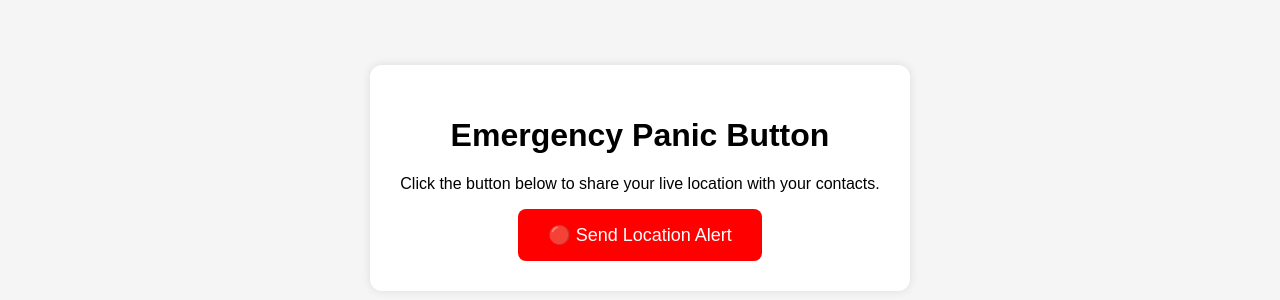
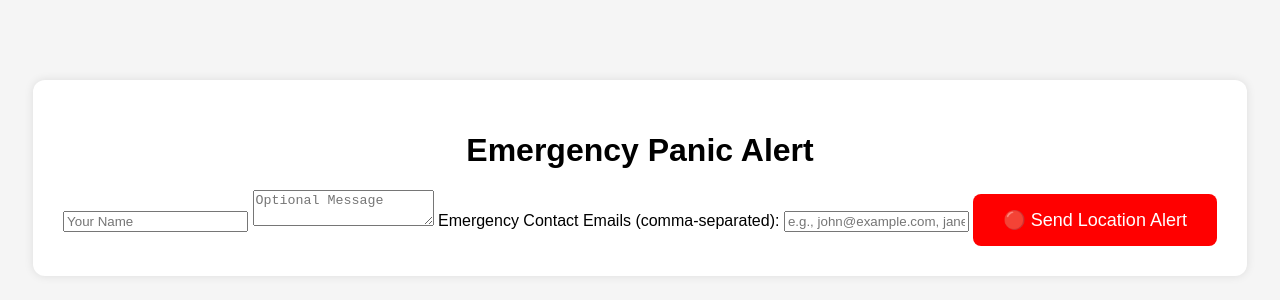
Before and after one commit to Cjkreates/panic-button-app, a plain HTML site: page index.html in a window 1280 px wide. Shown: the part 222-522 px from the top of the page. Drawn offline with nearby package versions, Linux system fonts and the light colour scheme.

Commit message:
Update index.html

```diff
--- a/index.html
+++ b/index.html
@@ -1,16 +1,24 @@
 <!DOCTYPE html>
 <html lang="en">
 <head>
-  <meta charset="UTF-8" />
-  <meta name="viewport" content="width=device-width, initial-scale=1.0"/>
+  <meta charset="UTF-8">
+  <meta name="viewport" content="width=device-width, initial-scale=1.0">
   <title>Panic Button</title>
   <link rel="stylesheet" href="style.css">
 </head>
 <body>
   <div class="container">
-    <h1>Emergency Panic Button</h1>
-    <p>Click the button below to share your live location with your contacts.</p>
-    <button id="panicBtn">🔴 Send Location Alert</button>
+    <h1>Emergency Panic Alert</h1>
+
+    <form id="panicForm">
+      <input type="text" id="senderName" placeholder="Your Name" required>
+      <textarea id="customMsg" placeholder="Optional Message"></textarea>
+
+      <label>Emergency Contact Emails (comma-separated):</label>
+      <input type="email" id="emails" multiple required placeholder="e.g., john@example.com, jane@example.com">
+
+      <button type="submit" id="panicBtn">🔴 Send Location Alert</button>
+    </form>
   </div>
 
   <script src="https://cdn.jsdelivr.net/npm/emailjs-com@3/dist/email.min.js"></script>
```
